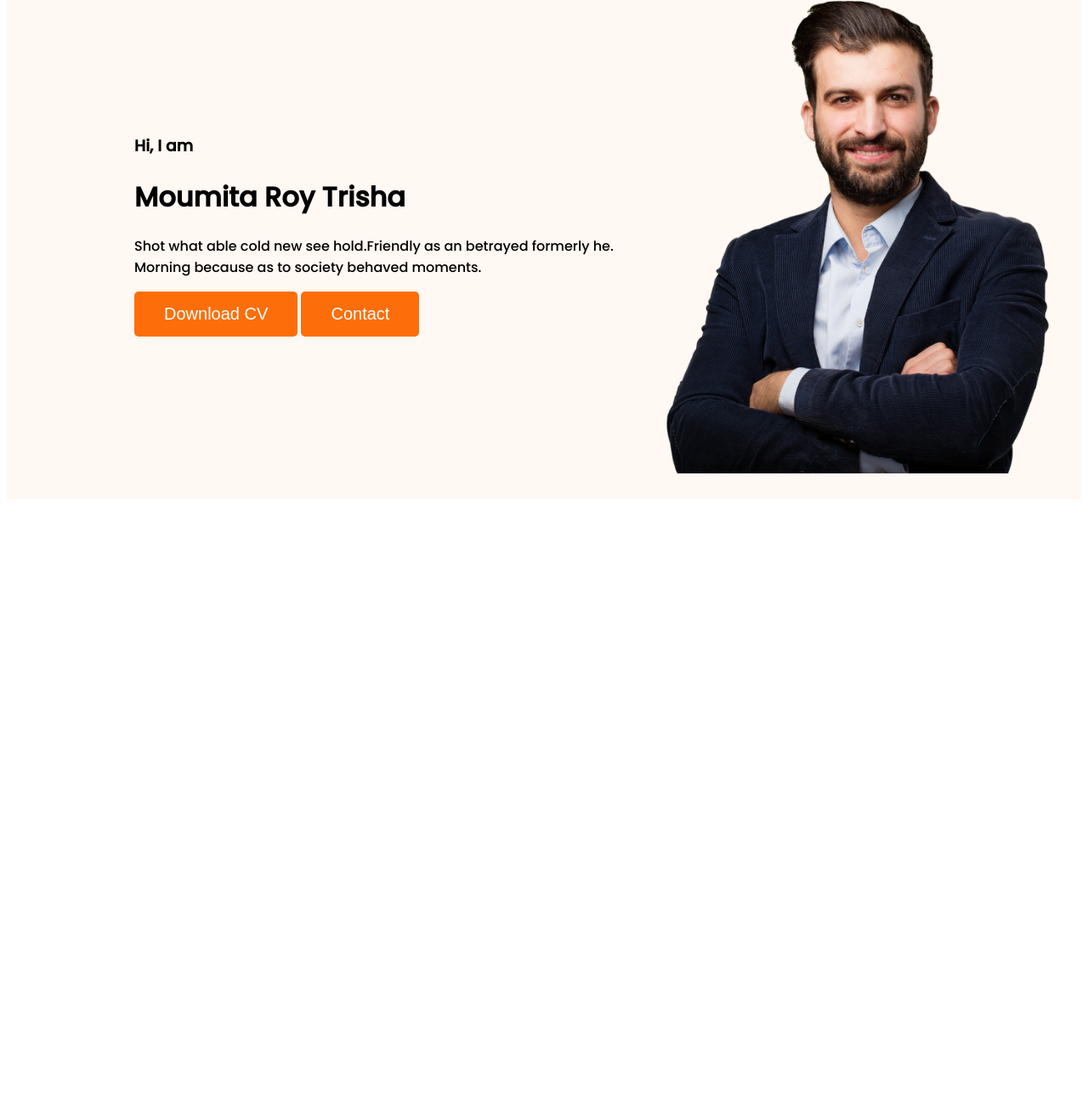
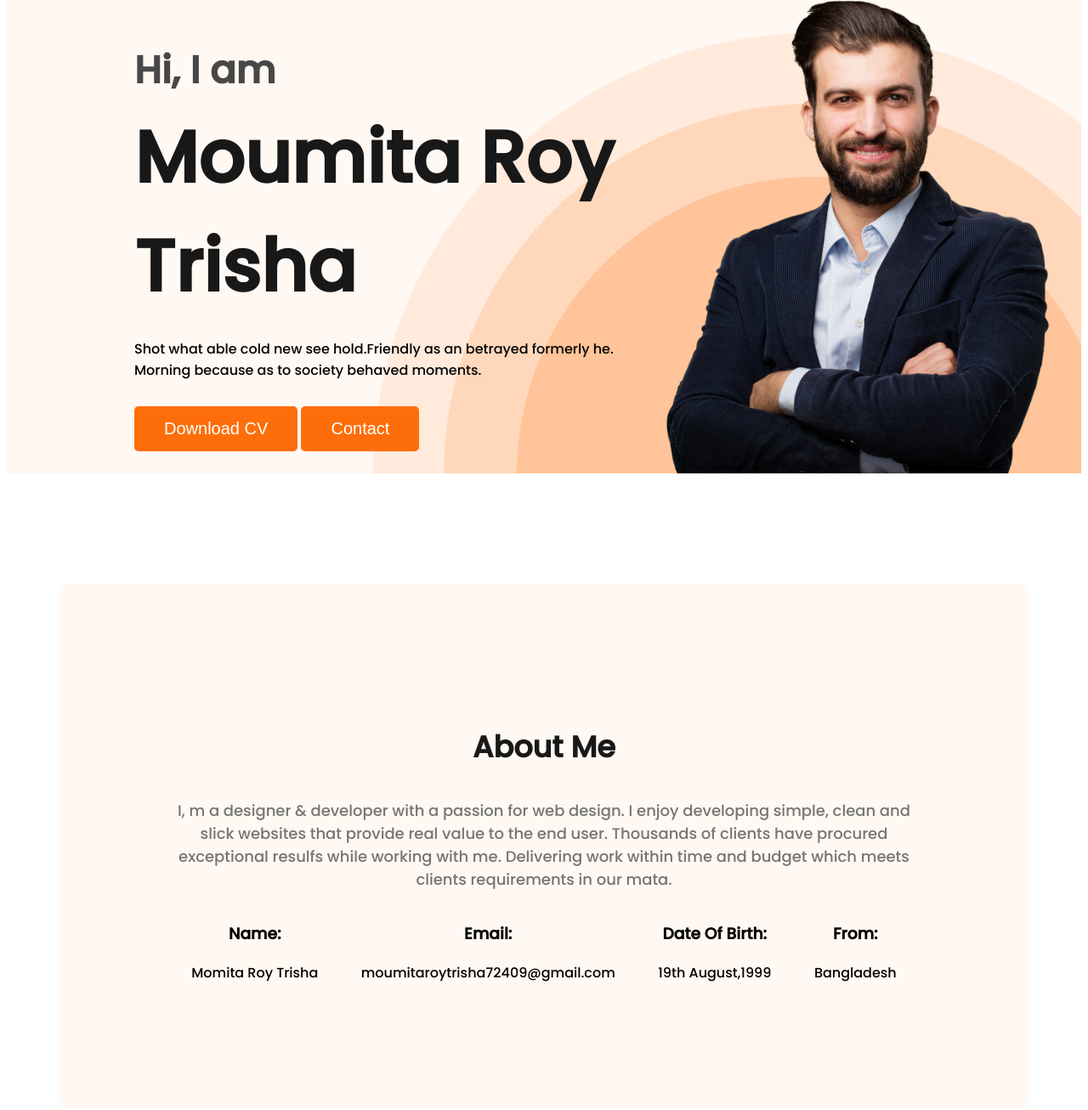
Before and after one commit to Trisha-roy/portfolio, a plain HTML site: page index.html in a window 1280 px wide. Shown: the part 245-1551 px from the top of the page at 85% size. Before the commit the page ends 840 px from the top, so only its background shows below. Drawn offline with Linux system fonts and the light colour scheme.

Commit message:
about section finished

```diff
--- a/index.html
+++ b/index.html
@@ -23,7 +23,7 @@
             <div>
                 <h3 class="banner-greeting">Hi, I am</h3>
                 <h1 class="banner-title">Moumita Roy Trisha</h1>
-                <p>Shot what able cold new see hold.Friendly as an betrayed formerly he. Morning because as to society behaved moments.</p>
+                <p class="banner-desc">Shot what able cold new see hold.Friendly as an betrayed formerly he. Morning because as to society behaved moments.</p>
                 <button class="btn-primary">Download CV</button>
                 <button class="btn-primary">Contact</button>
             </div>
@@ -31,7 +31,30 @@
         </div>
     </header>
     <main>
-
+        <section class="about">
+            <h3 class="section-title">About Me</h3>
+            <p class="section-desc">
+                I, m a designer & developer with a passion for web design. I enjoy developing simple, clean and slick websites that provide real value to the end user. Thousands of clients have procured exceptional resulfs while working with me. Delivering work within time and budget which meets clients requirements in our mata.
+            </p>
+            <div class="about-info-container">
+                <div class="about-info">
+                    <h3 class="info-title">Name:</h3>
+                    <p class="info-desc">Momita Roy Trisha</p>
+                </div>
+                <div class="about-info">
+                    <h3 class="info-title">Email:</h3>
+                    <p class="info-desc">moumitaroytrisha72409@gmail.com</p>
+                </div>
+                <div class="about-info">
+                    <h3 class="info-title">Date Of Birth:</h3>
+                    <p class="info-desc">19th August,1999</p>
+                </div>
+                <div class="about-info">
+                    <h3 class="info-title">From:</h3>
+                    <p class="info-desc">Bangladesh</p>
+                </div>
+            </div>
+        </section>
     </main>
     <footer>
 
--- a/styles.css
+++ b/styles.css
@@ -7,7 +7,7 @@ nav {
     display: flex;
     justify-content: space-between;
     align-items: center;
-    margin:0 200px;
+    margin: 0 200px;
 }
 
 .text-primary {
@@ -42,14 +42,77 @@ nav a {
     padding: 15px 35px;
     font-size: 20px;
 }
-header{
+
+header {
     background: #FFF8F3;
+    background-image: url(images/header_bg.png);
+    background-repeat: no-repeat;
+    background-position: bottom right;
+    margin-bottom: 130px;
 }
-.banner{
-    padding: 30px 30px 30px 150px;
+
+.banner {
+    padding: 30px 30px 0px 150px;
     display: flex;
     align-items: center;
+    justify-content: space-between;
 }
-.banner .profile-pic{
+
+.banner .profile-pic {
     width: 500px;
 }
+
+.banner-greeting {
+    font-size: 45px;
+    font-weight: 600;
+    color: #474747;
+    margin-bottom: 0px;
+}
+
+.banner-title {
+    font-size: 85px;
+    font-weight: 700;
+    color: #181818;
+    margin-top: 5px;
+    margin-bottom: 20px;
+}
+
+.banner-desc {
+    margin-bottom: 30px;
+}
+
+.banner-content {
+    max-width: 500px;
+}
+
+.about {
+    padding: 130px;
+    border-radius: 10px;
+    background-color: #FFF8F3;
+}
+
+.section-title {
+    color: #181818;
+    text-align: center;
+    font-size: 35px;
+    font-weight: 700;
+
+}
+
+.section-desc {
+    color: #757575;
+    text-align: center;
+    font-size: 18px;
+    font-weight: 400;
+}
+main{
+    max-width: 1140px;
+    margin: 0px auto;
+}
+.about-info-container{
+    display: flex;
+    justify-content: space-around;
+}
+.about-info{
+    text-align: center;
+}
```
